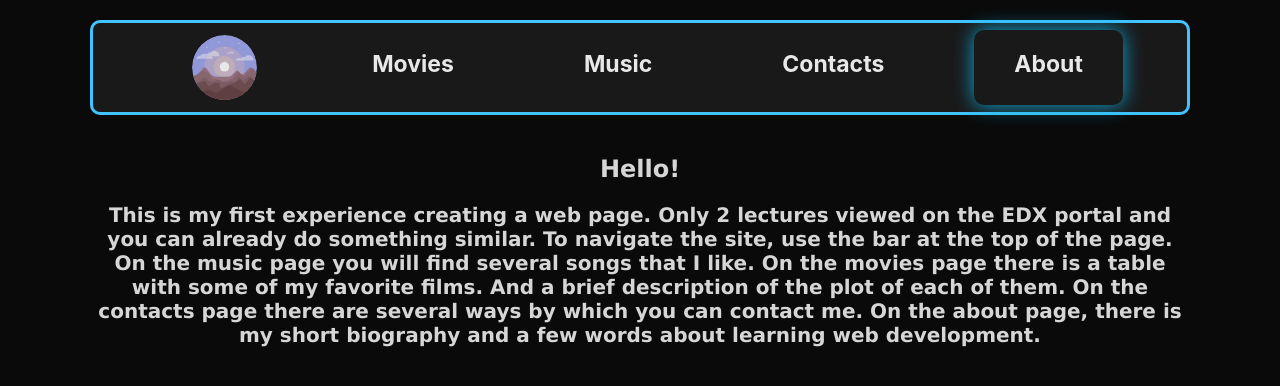
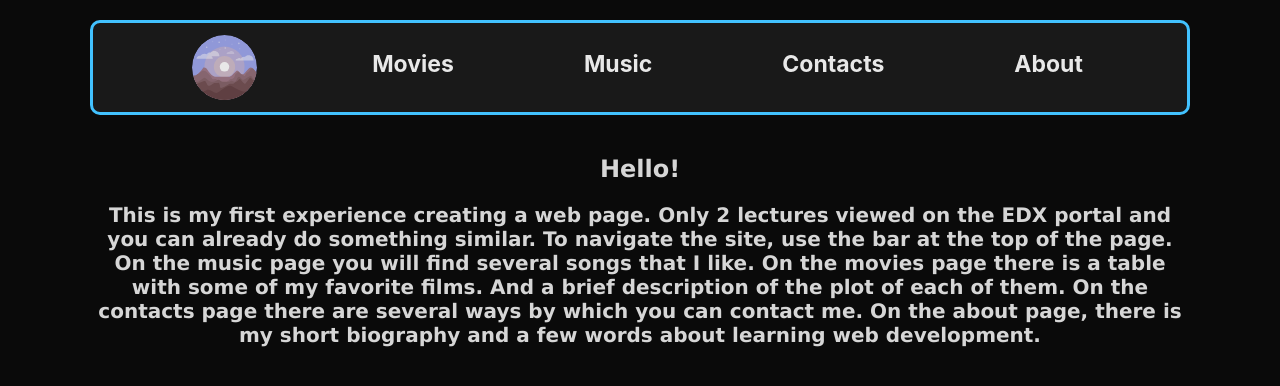
Before and after one commit to timush-hsumit/project0, a plain HTML site: page index.html in a window 1280 px wide. Drawn offline with Linux system fonts and the light colour scheme.

Commit message:
Update index.html

```diff
--- a/index.html
+++ b/index.html
@@ -14,7 +14,7 @@
             <li><a href="https://timush-hsumit.github.io/project0/movies.html">Movies</a>
             <li><a href="https://timush-hsumit.github.io/project0/music.html">Music</a>
 			<li><a href="https://timush-hsumit.github.io/project0/contacts.html">Contacts</a>
-            <li><a class="whereami" href="https://timush-hsumit.github.io/project0/about.html">About</a>
+            <li><a href="https://timush-hsumit.github.io/project0/about.html">About</a>
         </ul>
 		<div class="home-page">
 			<h2>Hello!<h2>
```
